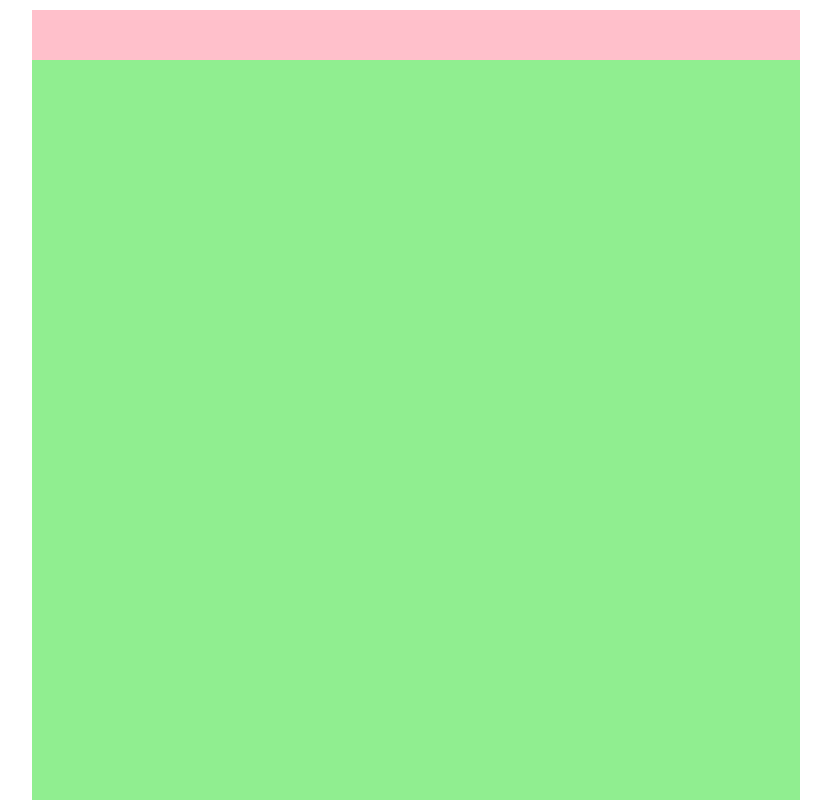
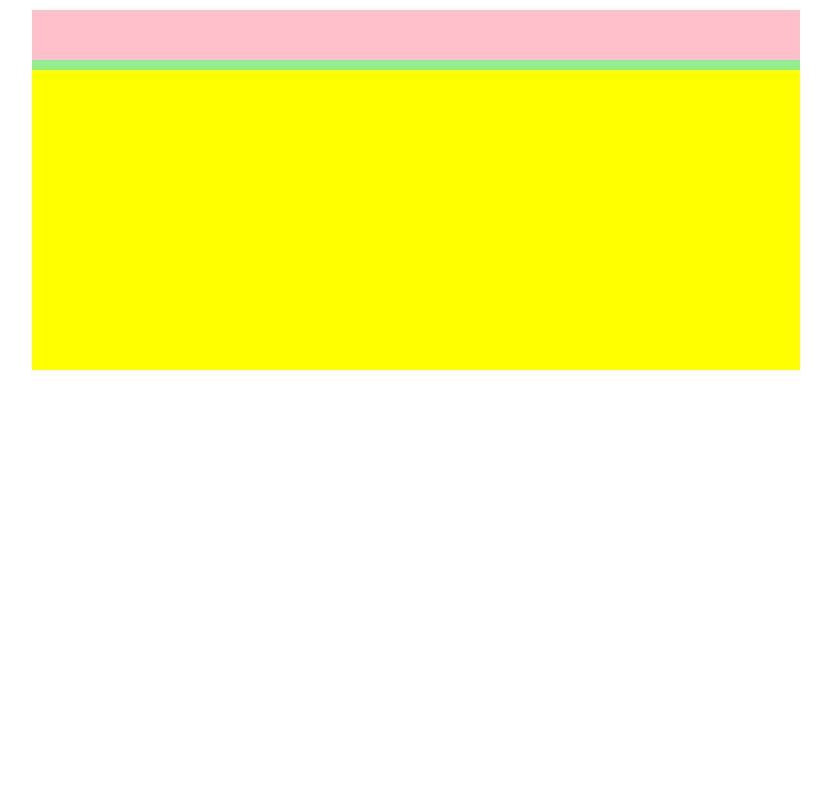
Before and after one commit to MatiaCasu/htmlcss-struttura-wp, a plain HTML site: page index.html in a window 1280 px wide. Shown: the top 800 px of the page, without its empty margins (224-1055 px from the left). Drawn offline with Linux system fonts and the light colour scheme.

Commit message:
Creata sezione 1 "vuota"
Cambio margine .head, creata classe .empty in sezione1

```diff
--- a/css/style.css
+++ b/css/style.css
@@ -8,7 +8,6 @@
 .container{
   width: 60%;
   margin: 10px auto;
-  height: 1000px;
   background-color: lightgreen;
 }
 /* /CONTENITORE */
@@ -16,6 +15,10 @@
 .head{
   height: 50px;
   background-color: pink;
+}
+/* /INTESTAZIONE*/
+.empty{
+  height: 300px;
+  background-color: yellow;
   margin: 10px 0;
 }
-/* /INTESTAZIONE*/
--- a/index.html
+++ b/index.html
@@ -17,10 +17,14 @@
       <main>
         <!-- SEZIONE 1 -->
         <section>
+          <div class="empty">
+
+          </div>
         </section>
         <!-- /SEZIONE 1 -->
         <!-- SEZIONE 2 -->
         <section>
+
         </section>
         <!-- /SEZIONE 2 -->
       </main>
```
